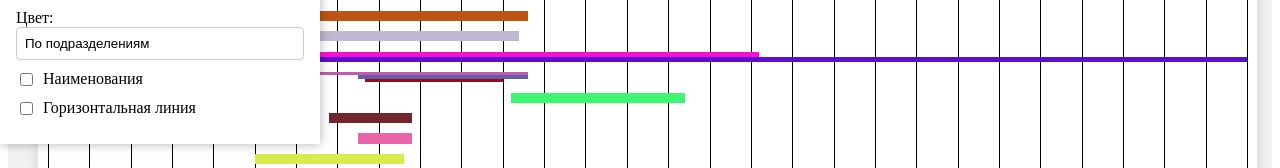
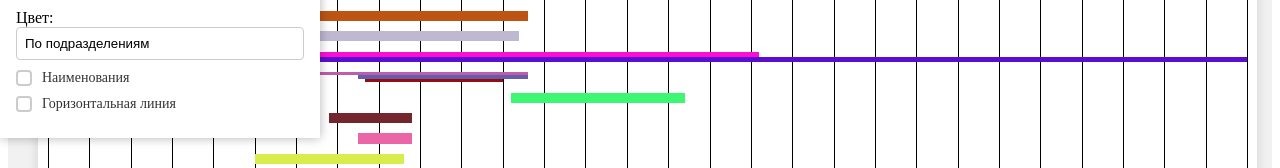
Before and after one commit to Qidia/GanttChart, a Next.js app: page / in a window 1280 px wide. Both pictures are taken after a click on the button 21 px from the left and 21 px from the top of the page. Shown: the part 189-357 px from the top of the page. Built offline with nearby package versions, Linux system fonts and the light colour scheme.

Commit message:
stylized the Checkbox

```diff
--- a/src/components/TaskRectangles/TaskRectangles.jsx
+++ b/src/components/TaskRectangles/TaskRectangles.jsx
@@ -10,7 +10,7 @@ import TaskTooltip from "../TaskTooltip/TaskTooltip";
  * @param {Date} props.maxDate - Максимальная дата.
  * @param {Date} props.currentMinDate - Текущая минимальная дата.
  * @param {Date} props.currentMaxDate - Текущая максимальная дата.
- * @param {Date} props.maxVerticalLines - Максимальное количество отображаемых веркальтиных линий.
+ * @param {number} props.maxVerticalLines - Максимальное количество отображаемых вертикальных линий.
  * @returns {JSX.Element|null} - Элемент JSX компонента или null.
  */
 const TaskRectangles = ({
@@ -116,7 +116,7 @@ const TaskRectangles = ({
 
           return (
             <div
-              key={task.id}
+              key={`${department.id}-${task.id}-${index}`} // Используем комбинацию уникальных значений для ключа
               className={styles.taskRectangle}
               style={{
                 top: `${top}%`,
--- a/src/components/UI/Checkbox/Checkbox.jsx
+++ b/src/components/UI/Checkbox/Checkbox.jsx
@@ -32,9 +32,9 @@ const Checkbox = ({ label, checked, onChange, className }) => {
         type="checkbox"
         checked={isChecked}
         onChange={handleChange}
-        className="m-r-10"
+        className={`${styles.input} m-r-10`}
       />
-      {/* Текст метки */}
+      <span className={styles.customCheckbox} />
       <span className={styles.label}>{label}</span>
     </label>
   );
--- a/src/components/UI/Checkbox/Checkbox.module.css
+++ b/src/components/UI/Checkbox/Checkbox.module.css
@@ -1,4 +1,40 @@
 .checkbox {
   display: inline-flex;
   align-items: center;
+  cursor: pointer;
 }
+
+.input {
+  display: none;
+}
+
+.customCheckbox {
+  width: 16px;
+  height: 16px;
+  background-color: transparent;
+  border: 2px solid #ccc;
+  border-radius: 4px;
+  margin-right: 10px;
+  transition: background-color 0.2s, border-color 0.2s;
+}
+
+.input:checked + .customCheckbox {
+  background-color: var(--color-checkbox);
+  border-color: var(--color-checkbox);
+}
+
+.input:checked + .customCheckbox::after {
+  content: "";
+  display: block;
+  width: 6px;
+  height: 10px;
+  border: solid white;
+  border-width: 0 2px 2px 0;
+  transform: rotate(45deg);
+  margin: 0px 0 0 4px;
+}
+
+.label {
+  font-size: 14px;
+  color: #333;
+}
--- a/src/components/UI/Modal/Modal.jsx
+++ b/src/components/UI/Modal/Modal.jsx
@@ -75,7 +75,7 @@ export const Modal = ({ isOpen, titleModal, onClose, children }) => {
               </svg>
             </Button>
           </header>
-          <main lassName={styles.modalMain}>{children}</main>
+          <main className={styles.modalMain}>{children}</main>
         </div>
       </div>,
       document.body
--- a/src/styles/globals.css
+++ b/src/styles/globals.css
@@ -13,6 +13,7 @@
   --br-content-modal: 1px solid #ccc; /* border у всего контента модалки */
   --b-r: 4px; /* border-radius */
   --br-disabled: #f9f9f9; /* disabled select */
+  --color-checkbox: #007bff; /* цвет checkbox */
 }
 
 body {
```
